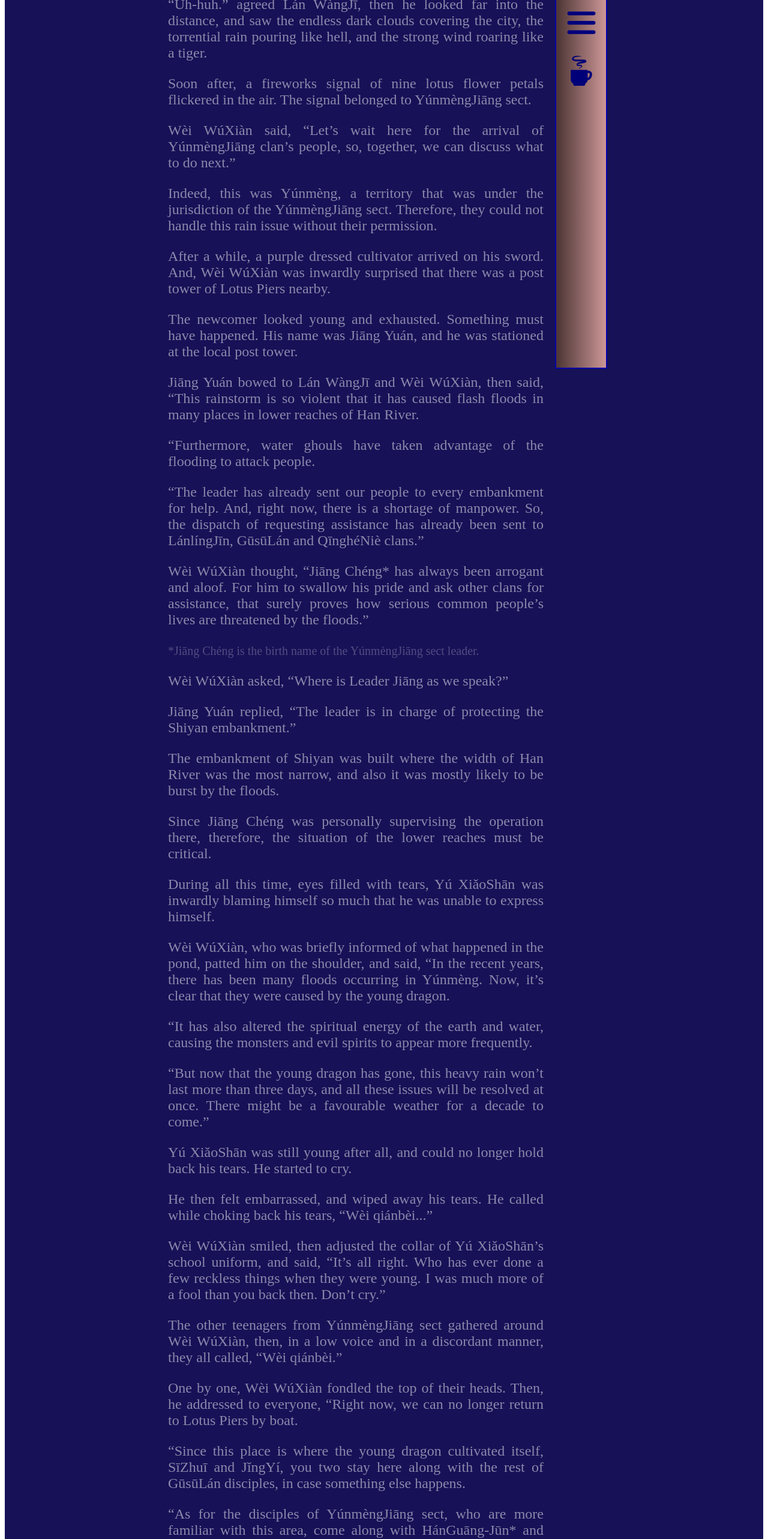
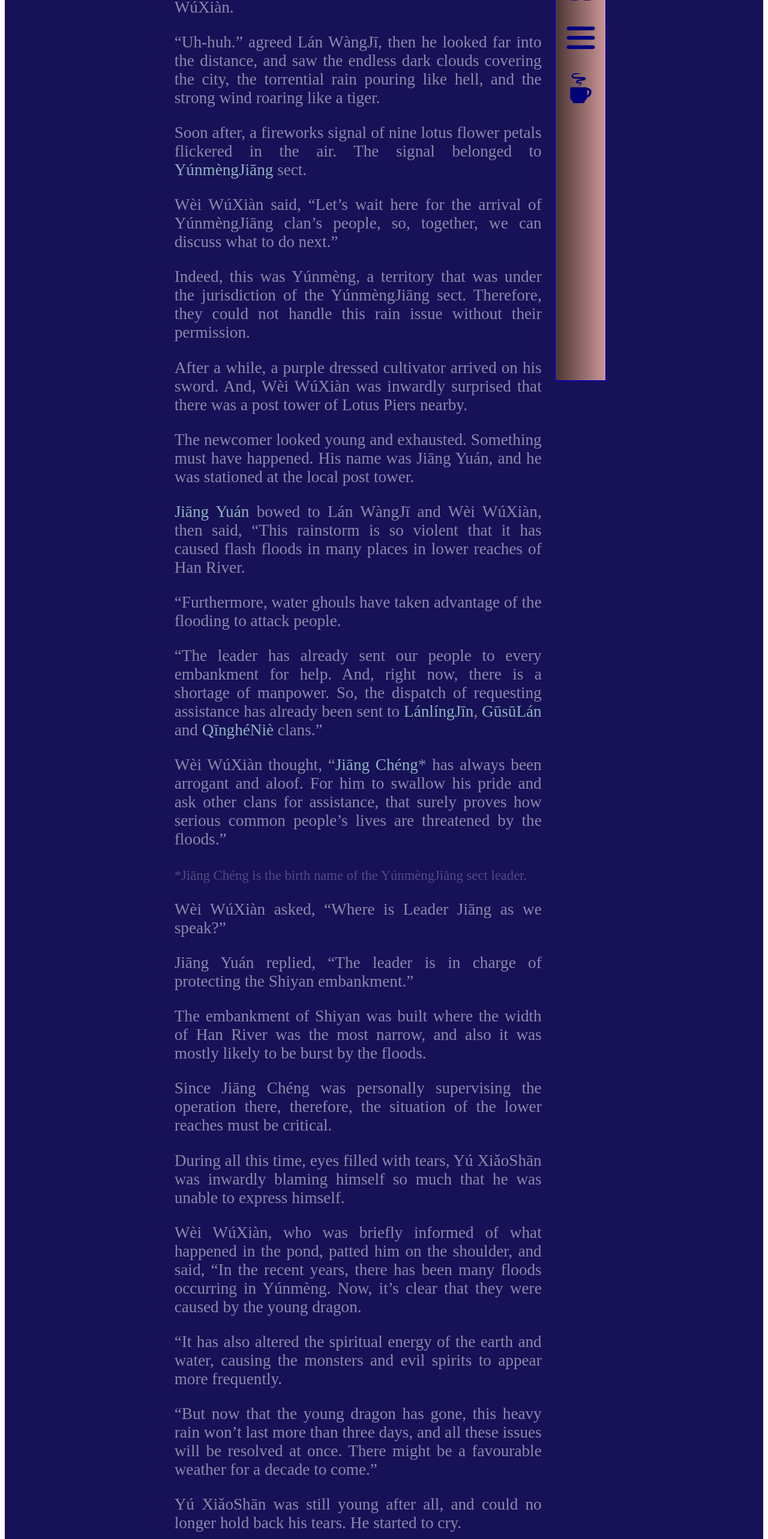
Before and after one commit to ShanaDart73/escapeApp, a Next.js app: page /lostOfOblivion/chapter02/chapter02 in a window 1280 px wide. Shown: the part 234-2800 px from the top of the page at 60% size. Built offline with nearby package versions, Linux system fonts and the light colour scheme; no server answers.

Commit message:
put sound on reading page

```diff
--- a/components/lostOfOblivion/chapters/chapter.style.js
+++ b/components/lostOfOblivion/chapters/chapter.style.js
@@ -25,6 +25,10 @@ export const Wrapper = styled.div`
 
   @media screen and (min-width: 760px) {
     font-size: 1.5em;
+  }
+
+  @media screen and (min-width: 1024px) {
+    font-size: 1.7em;
   }
 `;
 
@@ -116,6 +120,7 @@ export const Content = styled.div`
 
   @media screen and (min-width: 768px) {
     grid-column: 2 / 3;
+    padding-left: 0.8em;
   }
 `;
 
--- a/data/lostOfOblivion/chapters/chap02.js
+++ b/data/lostOfOblivion/chapters/chap02.js
@@ -1,5 +1,6 @@
 import Link from 'next/link'
 import Icons from '../sidebarIcons/icons'
+import MyAudio from '../../../components/lostOfOblivion/sounds/my-audio'
 import { Wrapper, Container, Header, Content, Sidebar, Footer, NextBtn, PrevBtn } from '../../../components/lostOfOblivion/chapters/chapter.style'
 
 const pageHeading = "Lost of Oblivion: Chapter Two"
@@ -12,15 +13,15 @@ const Chap02 = () => {
                 <Content>
                     <p>“Lán Zhàn, this is not a normal rain.” said Wèi WúXiàn.</p>
                     <p>“Uh-huh.” agreed Lán WàngJī, then he looked far into the distance, and saw the endless dark clouds covering the city, the torrential rain pouring like hell, and the strong wind roaring like a tiger.</p>
-                    <p>Soon after, a fireworks signal of nine lotus flower petals flickered in the air. The signal belonged to YúnmèngJiāng sect.</p>
+                    <p>Soon after, a fireworks signal of nine lotus flower petals flickered in the air. The signal belonged to <MyAudio sound="/audio/yunmengjiang.mp3" name="YúnmèngJiāng" /> sect.</p>
                     <p>Wèi WúXiàn said, “Let’s wait here for the arrival of YúnmèngJiāng clan’s people, so, together, we can discuss what to do next.”</p>
                     <p>Indeed, this was Yúnmèng, a territory that was under the jurisdiction of the YúnmèngJiāng sect. Therefore, they could not handle this rain issue without their permission.</p>
                     <p>After a while, a purple dressed cultivator arrived on his sword. And, Wèi WúXiàn was inwardly surprised that there was a post tower of Lotus Piers nearby.</p>
                     <p>The newcomer looked young and exhausted. Something must have happened. His name was Jiāng Yuán, and he was stationed at the local post tower.</p>
-                    <p>Jiāng Yuán bowed to Lán WàngJī and Wèi WúXiàn, then said, “This rainstorm is so violent that it has caused flash floods in many places in lower reaches of Han River.</p>
+                    <p><MyAudio sound="/audio/jiangyuan.mp3" name="Jiāng Yuán" /> bowed to Lán WàngJī and Wèi WúXiàn, then said, “This rainstorm is so violent that it has caused flash floods in many places in lower reaches of Han River.</p>
                     <p>“Furthermore, water ghouls have taken advantage of the flooding to attack people.</p>
-                    <p>“The leader has already sent our people to every embankment for help. And, right now, there is a shortage of manpower. So, the dispatch of requesting assistance has already been sent to LánlíngJīn, GūsūLán and QīnghéNiè clans.”</p>
-                    <p>Wèi WúXiàn thought, “Jiāng Chéng* has always been arrogant and aloof. For him to swallow his pride and ask other clans for assistance, that surely proves how serious common people’s lives are threatened by the floods.”</p>
+                    <p>“The leader has already sent our people to every embankment for help. And, right now, there is a shortage of manpower. So, the dispatch of requesting assistance has already been sent to <MyAudio sound="/audio/lanlingjin.mp3" name="LánlíngJīn" />, <MyAudio sound="/audio/gusulan.mp3" name="GūsūLán" /> and <MyAudio sound="/audio/qinghenie.mp3" name="QīnghéNiè" /> clans.”</p>
+                    <p>Wèi WúXiàn thought, “<MyAudio sound="/audio/jiangcheng.mp3" name="Jiāng Chéng" />* has always been arrogant and aloof. For him to swallow his pride and ask other clans for assistance, that surely proves how serious common people’s lives are threatened by the floods.”</p>
                     <small>*Jiāng Chéng is the birth name of the YúnmèngJiāng sect leader.</small>
                     <p>Wèi WúXiàn asked, “Where is Leader Jiāng as we speak?”</p>
                     <p>Jiāng Yuán replied, “The leader is in charge of protecting the Shiyan embankment.”</p>
@@ -35,8 +36,8 @@ const Chap02 = () => {
                     <p>Wèi WúXiàn smiled, then adjusted the collar of Yú XiǎoShān’s school uniform, and said, “It’s all right. Who has ever done a few reckless things when they were young. I was much more of a fool than you back then. Don’t cry.”</p>
                     <p>The other teenagers from YúnmèngJiāng sect gathered around Wèi WúXiàn, then, in a low voice and in a discordant manner, they all called, “Wèi qiánbèi.”</p>
                     <p>One by one, Wèi WúXiàn fondled the top of their heads. Then, he addressed to everyone, “Right now, we can no longer return to Lotus Piers by boat.</p>
-                    <p>“Since this place is where the young dragon cultivated itself, SīZhuī and JǐngYí, you two stay here along with the rest of GūsūLán disciples, in case something else happens.</p>
-                    <p>“As for the disciples of YúnmèngJiāng sect, who are more familiar with this area, come along with HánGuāng-Jūn* and me.</p>
+                    <p>“Since this place is where the young dragon cultivated itself, <MyAudio sound="/audio/sizhui.mp3" name="SīZhuī" /> and <MyAudio sound="/audio/jingyi.mp3" name="JǐngYí" />, you two stay here along with the rest of GūsūLán disciples, in case something else happens.</p>
+                    <p>“As for the disciples of YúnmèngJiāng sect, who are more familiar with this area, come along with <MyAudio sound="/audio/hanguangjun.mp3" name="HánGuāng-Jūn" />* and me.</p>
                     <small>*HánGuāng-Jūn is the honorific title of Lán WàngJī.</small>
                     <p>“We are going to Shiyan embankment to join Leader Jiāng. On our way there, we will fly over Han River in order to inspect the water level of the river.”</p>
                     <p>“Yes, sir!” agreed everyone.</p>
@@ -45,12 +46,12 @@ const Chap02 = () => {
                     <br />
                     <p>Lán WàngJī had taken Wèi WúXiàn to ride on his sword.</p>
                     <p>Wrapping his arms around Lán WàngJī’s waist, Wèi WúXiàn said while fiddling with the waist pendant of Lán WàngJī, “Second Brother*, you will be tired. Let me ride on my own sword.”</p>
-                    <small>*Second Brother (二哥哥, èr gēgē) is referred to the second child (male) of a family.</small>
+                    <small>*Second Brother (<MyAudio sound="/audio/ergege.mp3" name="二哥哥" />, èr gēgē) is referred to the second child (male) of a family.</small>
                     <p>Lán WàngJī said, “You just formed your golden core. For the time being, you should not use your spiritual power.”</p>
                     <p>He then held Wèi WúXiàn’s hand, and added, “When we arrive at Shiyan embankment, you’ll need to meditate in order to adjust your breath.”</p>
                     <p>Flying through the strong storm that caused them to move much slower than usual, all of them had wrapped themselves with a waterproof spell.</p>
                     <p>Beneath, the river was raging. Wèi WúXiàn could observe a sharp increase in the water level. And, in many places, the river had already overflown the embankments.</p>
-                    <p>Suddenly, Lán WàngJī stopped Bìchén*. Pointing towards a location, he asked, “What is that?”</p>
+                    <p>Suddenly, Lán WàngJī stopped <MyAudio sound="/audio/bichen.mp3" name="Bìchén" />*. Pointing towards a location, he asked, “What is that?”</p>
                     <small>*Bìchén is the name of Lán WàngJī’s sword.</small>
                     <p>Everyone looked in the direction he had pointed his finger, and saw a huge hole on the ground. Its depth was very deep, and, around that hole, there was a dense woodland with an abundant vegetation.</p>
                     <p>Jiāng Yuán replied, “That is Ganlin Reservoir of the previous dynasty. It is now abandoned.</p>
@@ -75,7 +76,7 @@ const Chap02 = () => {
                     <br />
                     <p>... ... ...</p>
                     <br />
-                    <p>The name of the village was Wěishàn, and the negotiation had already begun.</p>
+                    <p>The name of the village was <MyAudio sound="/audio/weishan.mp3" name="Wěishàn" />, and the negotiation had already begun.</p>
                     <p>“HánGuāng-Jūn, even though you are highly regarded in the elite society, you should not trouble yourself with our mundane matters.</p>
                     <p>“We have been living in this village for four or five generations. Are you expecting us to move out just because you told us to do so?” said the village chief arrogantly. With his walking stick, he banged on the floor as he finished talking.</p>
                     <p>“No way!” objected the rest of the villagers.</p>
@@ -90,15 +91,15 @@ const Chap02 = () => {
                     <p>The village chief reacted, “I don’t believe in your promise, because you people from privileged sects are the most deceitful mankind. When the time comes, neither your sect nor the authorities will easily accept to compensate us.”</p>
                     <p>Another villager put forward, “We’ve never experienced any disaster despite the heavy rains that pour down every year. So, we won’t leave!”</p>
                     <p>Then, one after another, the villagers started to raise their voice, behaving as though the imminent threat was none of their concern.</p>
-                    <p>Time was running out, and, standing behind Lán WàngJī, Wèi WúXiàn couldn’t take it any longer. He approached the drillmaster, and, in deep voice, he asked, “Drillmaster Zhāng, is it true that the compensation has already been assessed?”</p>
+                    <p>Time was running out, and, standing behind Lán WàngJī, Wèi WúXiàn couldn’t take it any longer. He approached the drillmaster, and, in deep voice, he asked, “Drillmaster <MyAudio sound="/audio/zhang.mp3" name="Zhāng" />, is it true that the compensation has already been assessed?”</p>
                     <p>The drillmaster replied, “Yes, it’s true. The village chief saw it, and sighed it. However, the nine members of the village committee haven’t signed it yet.”</p>
                     <p>He then took out a stack of copies from his sleeve, and handed it over to Lán WàngJī. He added, “As a matter of fact, the villagers are ready to be relocated. They are just waiting for the compensation to be paid.”</p>
                     <p>The drillmaster cast a look at the villagers. After a few moments, he said, “Earlier, when I inspected the village, I noticed that you have already packed your belongings.”</p>
                     <p>The villagers appeared to be indifferent to what the drillmaster just said, wearing a disdainful look on their faces.</p>
                     <p>Wèi WúXiàn said, “Very well.”</p>
-                    <p>Then, he pulled off Chénqíng* from his waist belt, and, using his flute, he carelessly began to tap on the palm of his another hand.</p>
+                    <p>Then, he pulled off <MyAudio sound="/audio/chenqing.mp3" name="Chénqíng" />* from his waist belt, and, using his flute, he carelessly began to tap on the palm of his another hand.</p>
                     <small>*Chénqíng is the name of Wèi WúXiàn’s flute.</small>
-                    <p>A rictus appeared on the corner of his mouth, he asked, “By the way, have you ever heard of Yílíng Lǎozǔ*?”</p>
+                    <p>A rictus appeared on the corner of his mouth, he asked, “By the way, have you ever heard of <MyAudio sound="/audio/yilinglaozu.mp3" name="Yílíng Lǎozǔ" />*?”</p>
                     <small>*Yílíng Lǎozǔ is the honorific title of Wèi WúXiàn.</small>
                     <p>The village chief suddenly turned pale, thinking inwardly, “Rumour has it that Yílíng Lǎozǔ and HánGuāng-Jūn got married, and become an inseparable couple. Could it be that this handsome young man is Yílíng Lǎozǔ?”</p>
                     <p>These villagers had never seen Yílíng Lǎozǔ. However, they had heard about his prowess during the Shooting Sun campaign, his hostility on Qióngqí Path and his atrocities at Nightless Sky City.</p>
--- a/data/lostOfOblivion/sidebarIcons/nav.style.js
+++ b/data/lostOfOblivion/sidebarIcons/nav.style.js
@@ -18,7 +18,6 @@ export const Sidenav = styled.nav`
 
   div {
     padding: 8px 32px 8px 8px;
-    font-size: 25px;
     color: #818181;
     display: block;
   }
@@ -36,7 +35,7 @@ export const NavLink = styled(Link)`
   padding: 8px 8px 8px 36px;
   text-decoration: none;
   text-align: left;
-  font-size: 25px;
+  font-size: 20px;
   color: #818181;
   display: block;
 
@@ -45,8 +44,12 @@ export const NavLink = styled(Link)`
   }
 
   @media screen and (min-width: 768px) {
-    font-size: 30px;
+    font-size: 25px;
     padding: 4px 4px 4px 36px;
+  }
+
+  @media screen and (min-width: 1024px) {
+    font-size: 27px;
   }
 `;
 
```
Also changed, not shown: 2 other files (tests, documents, lock files or other folders).
